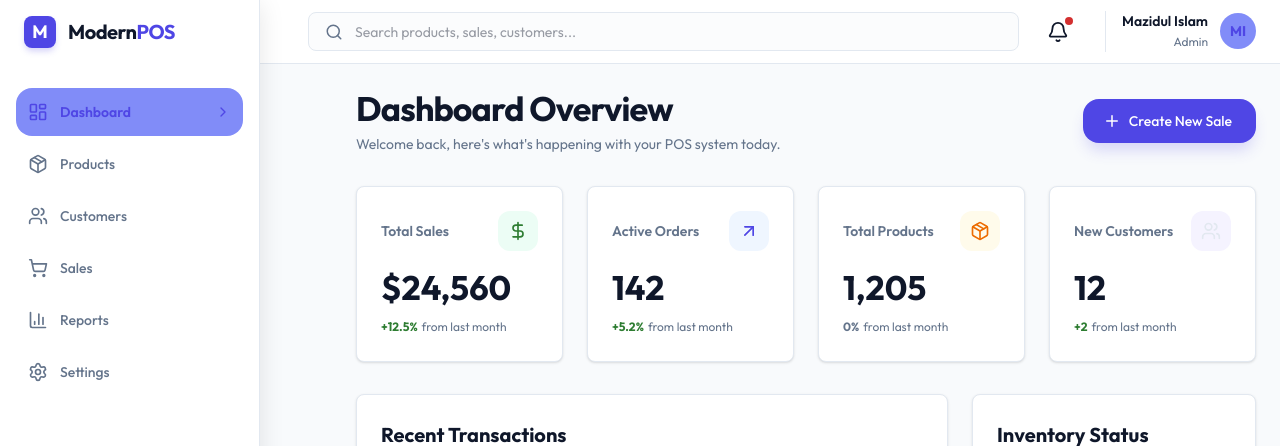
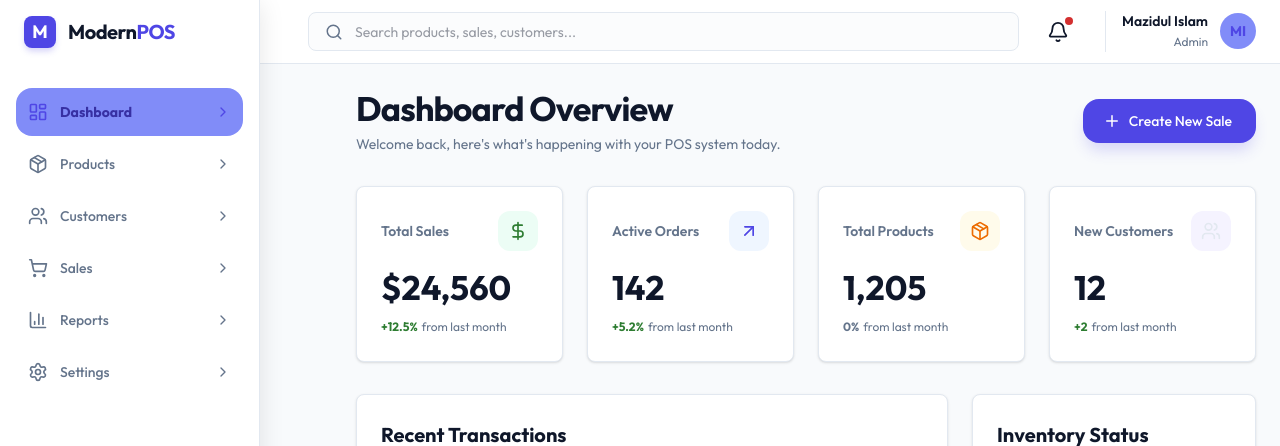
Before and after one commit to MazidulIslam/pos, a Next.js app in the folder frontend/: page / in a window 1280 px wide. Shown: the top 446 px of the page. Built offline with nearby package versions, Linux system fonts and the light colour scheme; what @mui/material-nextjs would draw is missing.

Commit message:
Update Sidebar.jsx

```diff
--- a/frontend/src/components/layouts/Sidebar.jsx
+++ b/frontend/src/components/layouts/Sidebar.jsx
@@ -1,6 +1,6 @@
 "use client";
 
-import React from "react";
+import React, { useEffect, useMemo, useState } from "react";
 import Link from "next/link";
 import { usePathname } from "next/navigation";
 import {
@@ -14,6 +14,7 @@ import {
   Typography,
   Tooltip,
   Divider,
+  Collapse,
 } from "@mui/material";
 import {
   LayoutDashboard,
@@ -24,6 +25,14 @@ import {
   Settings,
   LogOut,
   ChevronRight,
+  ChevronDown,
+  FolderTree,
+  UserRound,
+  ReceiptText,
+  PackagePlus,
+  Tags,
+  SlidersHorizontal,
+  FileBarChart,
 } from "lucide-react";
 import { useSidebar } from "./SidebarContext";
 
@@ -32,16 +41,95 @@ const EXPANDED_WIDTH = 260;
 
 const menuItems = [
   { label: "Dashboard", icon: LayoutDashboard, href: "/" },
-  { label: "Products", icon: Package, href: "/products" },
-  { label: "Customers", icon: Users, href: "/customers" },
-  { label: "Sales", icon: ShoppingCart, href: "/sales" },
-  { label: "Reports", icon: BarChart3, href: "/reports" },
-  { label: "Settings", icon: Settings, href: "/settings" },
+  {
+    label: "Products",
+    icon: Package,
+    href: "/products",
+    children: [
+      { label: "All Products", href: "/products", icon: FolderTree },
+      { label: "Categories", href: "/products/categories", icon: Tags },
+      { label: "Add Product", href: "/products/create", icon: PackagePlus },
+    ],
+  },
+  {
+    label: "Customers",
+    icon: Users,
+    href: "/customers",
+    children: [
+      { label: "Customer List", href: "/customers", icon: UserRound },
+      { label: "Groups", href: "/customers/groups", icon: FolderTree },
+    ],
+  },
+  {
+    label: "Sales",
+    icon: ShoppingCart,
+    href: "/sales",
+    children: [
+      { label: "Orders", href: "/sales", icon: ReceiptText },
+      { label: "Invoices", href: "/sales/invoices", icon: FileBarChart },
+    ],
+  },
+  {
+    label: "Reports",
+    icon: BarChart3,
+    href: "/reports",
+    children: [
+      { label: "Sales Report", href: "/reports/sales", icon: FileBarChart },
+      { label: "Inventory", href: "/reports/inventory", icon: FileBarChart },
+    ],
+  },
+  {
+    label: "Settings",
+    icon: Settings,
+    href: "/settings",
+    children: [
+      { label: "General", href: "/settings", icon: SlidersHorizontal },
+      { label: "Users & Roles", href: "/settings/users", icon: Users },
+    ],
+  },
 ];
+
+const isPathActive = (pathname, href) => {
+  if (href === "/") return pathname === "/";
+  return pathname === href || pathname.startsWith(`${href}/`);
+};
 
 export const Sidebar = () => {
   const pathname = usePathname();
   const { isExpanded, setIsExpanded } = useSidebar();
+
+  const initialOpenMenus = useMemo(() => {
+    return menuItems.reduce((acc, item) => {
+      if (item.children?.some((child) => isPathActive(pathname, child.href))) {
+        acc[item.label] = true;
+      }
+      return acc;
+    }, {});
+  }, [pathname]);
+
+  const [openMenus, setOpenMenus] = useState(initialOpenMenus);
+
+  useEffect(() => {
+    setOpenMenus((prev) => {
+      const next = { ...prev };
+      menuItems.forEach((item) => {
+        if (
+          item.children?.some((child) => isPathActive(pathname, child.href))
+        ) {
+          next[item.label] = true;
+        }
+      });
+      return next;
+    });
+  }, [pathname]);
+
+  const toggleMenu = (label) => {
+    if (!isExpanded) return;
+    setOpenMenus((prev) => ({
+      ...prev,
+      [label]: !prev[label],
+    }));
+  };
 
   return (
     <Drawer
@@ -66,7 +154,6 @@ export const Sidebar = () => {
         },
       }}
     >
-      {/* ── Logo ── */}
       <Box
         sx={{
           height: "var(--header-height)",
@@ -80,7 +167,6 @@ export const Sidebar = () => {
         }}
       >
         <Box sx={{ display: "flex", alignItems: "center", gap: 1.5 }}>
-          {/* Logo icon — always visible */}
           <Box
             sx={{
               height: 32,
@@ -108,7 +194,6 @@ export const Sidebar = () => {
             </Typography>
           </Box>
 
-          {/* Brand name — fades in when expanded */}
           <Typography
             variant="h6"
             sx={{
@@ -130,7 +215,6 @@ export const Sidebar = () => {
         </Box>
       </Box>
 
-      {/* ── Nav Items ── */}
       <Box
         sx={{
           flex: 1,
@@ -143,31 +227,38 @@ export const Sidebar = () => {
       >
         <List sx={{ p: 0 }}>
           {menuItems.map((item) => {
-            const isActive = pathname === item.href;
+            const isParentActive =
+              isPathActive(pathname, item.href) ||
+              item.children?.some((child) =>
+                isPathActive(pathname, child.href),
+              );
 
-            return (
-              <ListItem key={item.href} disablePadding sx={{ mb: 0.5 }}>
-                <Tooltip
-                  title={!isExpanded ? item.label : ""}
-                  placement="right"
-                  arrow
-                  disableInteractive
-                >
+            const hasChildren = Boolean(item.children?.length);
+            const isOpen = Boolean(openMenus[item.label]);
+
+            const buttonContent = (
               <ListItemButton
-                    component={Link}
-                    href={item.href}
+                component={hasChildren ? "button" : Link}
+                href={hasChildren ? undefined : item.href}
+                onClick={hasChildren ? () => toggleMenu(item.label) : undefined}
                 sx={{
                   borderRadius: 2,
                   py: 1.25,
                   px: isExpanded ? 1.5 : 0,
                   minHeight: 48,
+                  width: "100%",
                   justifyContent: isExpanded ? "flex-start" : "center",
-                      bgcolor: isActive ? "primary.light" : "transparent",
-                      color: isActive ? "primary.main" : "text.secondary",
+                  bgcolor: isParentActive ? "primary.light" : "transparent",
+                  color: isParentActive ? "primary.dark" : "text.secondary",
+                  "& .MuiListItemText-primary": {
+                    color: isParentActive ? "primary.dark" : "inherit",
+                  },
                   transition: "all 0.2s ease",
                   "&:hover": {
-                        bgcolor: isActive ? "primary.light" : "secondary.main",
-                        color: isActive ? "primary.main" : "text.primary",
+                    bgcolor: isParentActive
+                      ? "primary.light"
+                      : "secondary.main",
+                    color: isParentActive ? "primary.dark" : "text.primary",
                   },
                 }}
               >
@@ -175,7 +266,7 @@ export const Sidebar = () => {
                   sx={{
                     minWidth: 0,
                     mr: isExpanded ? 1.5 : 0,
-                        color: "inherit",
+                    color: isParentActive ? "primary.main" : "inherit",
                     justifyContent: "center",
                     transition: "margin 0.3s cubic-bezier(0.4, 0, 0.2, 1)",
                   }}
@@ -187,7 +278,7 @@ export const Sidebar = () => {
                   primary={item.label}
                   primaryTypographyProps={{
                     fontSize: 14,
-                        fontWeight: isActive ? 600 : 500,
+                    fontWeight: isParentActive ? 700 : 500,
                     noWrap: true,
                   }}
                   sx={{
@@ -200,29 +291,127 @@ export const Sidebar = () => {
                   }}
                 />
 
-                    {/* Active chevron */}
                 <Box
                   sx={{
                     display: "flex",
                     alignItems: "center",
-                        opacity: isActive && isExpanded ? 1 : 0,
-                        maxWidth: isActive && isExpanded ? 20 : 0,
+                    opacity: isExpanded ? 1 : 0,
+                    maxWidth: isExpanded ? 24 : 0,
                     overflow: "hidden",
+                    color: isParentActive ? "primary.main" : "text.secondary",
                     transition:
                       "opacity 0.2s ease, max-width 0.3s cubic-bezier(0.4, 0, 0.2, 1)",
                   }}
                 >
+                  {hasChildren ? (
+                    isOpen ? (
+                      <ChevronDown size={16} />
+                    ) : (
                       <ChevronRight size={16} />
+                    )
+                  ) : isParentActive ? (
+                    <ChevronRight size={16} />
+                  ) : null}
                 </Box>
               </ListItemButton>
+            );
+
+            return (
+              <Box key={item.label} sx={{ mb: 0.5 }}>
+                <ListItem disablePadding>
+                  <Tooltip
+                    title={!isExpanded ? item.label : ""}
+                    placement="right"
+                    arrow
+                    disableInteractive
+                  >
+                    {buttonContent}
                   </Tooltip>
                 </ListItem>
+
+                {hasChildren && (
+                  <Collapse
+                    in={isExpanded && isOpen}
+                    timeout="auto"
+                    unmountOnExit
+                  >
+                    <List disablePadding sx={{ mt: 0.5 }}>
+                      {item.children.map((child) => {
+                        const isChildActive = isPathActive(
+                          pathname,
+                          child.href,
+                        );
+
+                        return (
+                          <ListItem
+                            key={child.href}
+                            disablePadding
+                            sx={{ mb: 0.25 }}
+                          >
+                            <ListItemButton
+                              component={Link}
+                              href={child.href}
+                              sx={{
+                                ml: 1,
+                                pl: 2,
+                                pr: 1.25,
+                                py: 1,
+                                minHeight: 40,
+                                borderRadius: 2,
+                                bgcolor: isChildActive
+                                  ? "rgba(79, 70, 229, 0.12)"
+                                  : "transparent",
+                                color: isChildActive
+                                  ? "primary.dark"
+                                  : "text.secondary",
+                                "& .MuiListItemText-primary": {
+                                  color: isChildActive
+                                    ? "primary.dark"
+                                    : "inherit",
+                                },
+                                "&:hover": {
+                                  bgcolor: isChildActive
+                                    ? "rgba(79, 70, 229, 0.16)"
+                                    : "secondary.main",
+                                  color: isChildActive
+                                    ? "primary.dark"
+                                    : "text.primary",
+                                },
+                                transition: "all 0.2s ease",
+                              }}
+                            >
+                              <ListItemIcon
+                                sx={{
+                                  minWidth: 28,
+                                  color: isChildActive
+                                    ? "primary.main"
+                                    : "text.disabled",
+                                }}
+                              >
+                                <child.icon size={16} />
+                              </ListItemIcon>
+
+                              <ListItemText
+                                primary={child.label}
+                                primaryTypographyProps={{
+                                  fontSize: 13,
+                                  fontWeight: isChildActive ? 700 : 500,
+                                  noWrap: true,
+                                }}
+                              />
+                            </ListItemButton>
+                          </ListItem>
+                        );
+                      })}
+                    </List>
+                  </Collapse>
+                )}
+              </Box>
             );
           })}
         </List>
       </Box>
 
-      {/* ── Sign Out ── */}
       <Box
         sx={{
           px: isExpanded ? 2 : 1,
```
Lines whose indentation alone changed are shown as unchanged.
